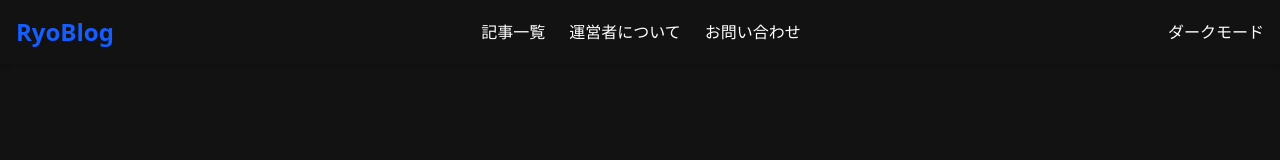
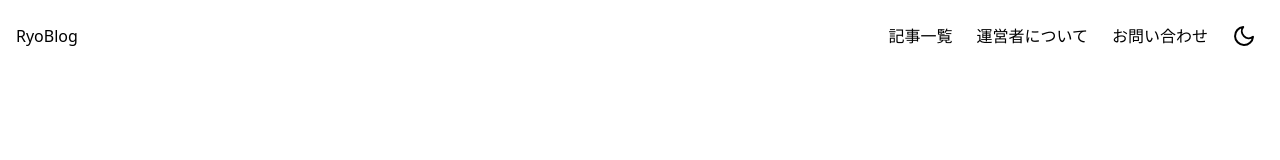
Before and after one commit to ryoma-abe/RyoBlog3, an Astro site: page / in a window 1280 px wide. Built offline with nearby package versions, Linux system fonts and the light colour scheme; Astro itself is replaced by a stand-in of ours.

Commit message:
ヘッダーコンポーネントにテーマトグルを追加し、レイアウトファイルを更新してダークモードの設定をローカルストレージから取得するスクリプトを追加。ページレンダリング前にダークモードクラスを適用する処理を実装。

```diff
--- a/src/components/Header.astro
+++ b/src/components/Header.astro
@@ -1,5 +1,10 @@
-<header class="flex justify-between items-center p-4 shadow-md">
-  <a href="/" class="text-2xl font-bold text-blue-600">RyoBlog</a>
+---
+import ThemeToggle from "./ThemeToggle.astro";
+---
+
+<header class="flex justify-between items-center p-4">
+  <a href="/">RyoBlog</a>
+  <div class="flex items-center space-x-4">
     <nav class="hidden md:block">
       <ul class="flex space-x-6">
         <li>
@@ -9,9 +14,10 @@
           <a href="">運営者について</a>
         </li>
         <li>
-        <a href=""> お問い合わせ </a>
+          <a href="">お問い合わせ</a>
         </li>
       </ul>
     </nav>
-  <div>ダークモード</div>
+    <ThemeToggle />
+  </div>
 </header>
--- /dev/null
+++ b/src/components/ThemeToggle.astro
@@ -0,0 +1,126 @@
+<button id="theme-toggle" class="theme-toggle" aria-label="テーマ切り替え">
+  <svg
+    xmlns="http://www.w3.org/2000/svg"
+    width="24"
+    height="24"
+    viewBox="0 0 24 24"
+    fill="none"
+    stroke="currentColor"
+    stroke-width="2"
+    stroke-linecap="round"
+    stroke-linejoin="round"
+    class="icon-sun"
+  >
+    <circle cx="12" cy="12" r="5"></circle>
+    <line x1="12" y1="1" x2="12" y2="3"></line>
+    <line x1="12" y1="21" x2="12" y2="23"></line>
+    <line x1="4.22" y1="4.22" x2="5.64" y2="5.64"></line>
+    <line x1="18.36" y1="18.36" x2="19.78" y2="19.78"></line>
+    <line x1="1" y1="12" x2="3" y2="12"></line>
+    <line x1="21" y1="12" x2="23" y2="12"></line>
+    <line x1="4.22" y1="19.78" x2="5.64" y2="18.36"></line>
+    <line x1="18.36" y1="5.64" x2="19.78" y2="4.22"></line>
+  </svg>
+  <svg
+    xmlns="http://www.w3.org/2000/svg"
+    width="24"
+    height="24"
+    viewBox="0 0 24 24"
+    fill="none"
+    stroke="currentColor"
+    stroke-width="2"
+    stroke-linecap="round"
+    stroke-linejoin="round"
+    class="icon-moon"
+  >
+    <path d="M21 12.79A9 9 0 1 1 11.21 3 7 7 0 0 0 21 12.79z"></path>
+  </svg>
+</button>
+
+<style>
+  .theme-toggle {
+    display: flex;
+    align-items: center;
+    justify-content: center;
+    border: none;
+    background: none;
+    cursor: pointer;
+    padding: 0.5rem;
+    border-radius: 9999px;
+    transition: background-color 0.2s ease;
+  }
+
+  .theme-toggle:hover {
+    background-color: rgba(128, 128, 128, 0.1);
+  }
+
+  .theme-toggle svg {
+    width: 1.5rem;
+    height: 1.5rem;
+    transition:
+      transform 0.2s ease,
+      opacity 0.2s ease;
+  }
+
+  .icon-sun {
+    opacity: 0;
+    transform: scale(0.7);
+    position: absolute;
+  }
+
+  .icon-moon {
+    opacity: 1;
+    transform: scale(1);
+  }
+
+  /* ダークモード時のスタイル */
+  :global(.dark) .icon-sun {
+    opacity: 1;
+    transform: scale(1);
+  }
+
+  :global(.dark) .icon-moon {
+    opacity: 0;
+    transform: scale(0.7);
+  }
+</style>
+
+<script>
+  // テーマの保存と取得のためのユーティリティ
+  const themeStorage = {
+    getTheme: () => localStorage.getItem("theme"),
+    setTheme: (theme) => localStorage.setItem("theme", theme),
+  };
+
+  // システムのカラースキーム設定を監視
+  const mediaQuery = window.matchMedia("(prefers-color-scheme: dark)");
+
+  // ページロード時に実行する初期設定
+  document.addEventListener("DOMContentLoaded", () => {
+    const toggle = document.getElementById("theme-toggle");
+
+    // ローカルストレージからテーマを取得、なければシステム設定を使用
+    const savedTheme = themeStorage.getTheme();
+    if (savedTheme) {
+      document.documentElement.classList.toggle("dark", savedTheme === "dark");
+    } else {
+      const systemIsDark = mediaQuery.matches;
+      document.documentElement.classList.toggle("dark", systemIsDark);
+      themeStorage.setTheme(systemIsDark ? "dark" : "light");
+    }
+
+    // テーマ切り替えの処理
+    toggle.addEventListener("click", () => {
+      const isDark = document.documentElement.classList.toggle("dark");
+      themeStorage.setTheme(isDark ? "dark" : "light");
+    });
+
+    // システム設定の変更を監視
+    mediaQuery.addEventListener("change", (e) => {
+      // ユーザーが手動で設定していない場合のみシステム設定に従う
+      if (!themeStorage.getTheme()) {
+        document.documentElement.classList.toggle("dark", e.matches);
+      }
+    });
+  });
+</script>
--- a/src/layouts/Layout.astro
+++ b/src/layouts/Layout.astro
@@ -1,26 +1,35 @@
----
-import "../styles/global.css";
----
-
 <!doctype html>
-<html lang="ja" class="dark">
+<html lang="ja">
   <head>
     <meta charset="UTF-8" />
-    <meta name="viewport" content="width=device-width" />
-    <link rel="icon" type="image/svg+xml" href="/favicon.svg" />
-    <meta name="generator" content={Astro.generator} />
-    <title>Astro Basics</title>
+    <meta name="viewport" content="width=device-width, initial-scale=1.0" />
+    <title>RyoBlog</title>
+    <script is:inline>
+      // ローカルストレージから設定を即時取得
+      const theme = (() => {
+        if (
+          typeof localStorage !== "undefined" &&
+          localStorage.getItem("theme")
+        ) {
+          return localStorage.getItem("theme");
+        }
+        if (window.matchMedia("(prefers-color-scheme: dark)").matches) {
+          return "dark";
+        }
+        return "light";
+      })();
+
+      // HTML要素にダークモードクラスをすぐに適用（ページレンダリング前）
+      if (theme === "dark") {
+        document.documentElement.classList.add("dark");
+      } else {
+        document.documentElement.classList.remove("dark");
+      }
+    </script>
   </head>
   <body class="bg-primary text-primary">
-    <slot />
+    <main>
+      <slot />
+    </main>
   </body>
 </html>
-
-<style>
-  html,
-  body {
-    margin: 0;
-    width: 100%;
-    height: 100%;
-  }
-</style>
```
Lines whose indentation alone changed are shown as unchanged.
